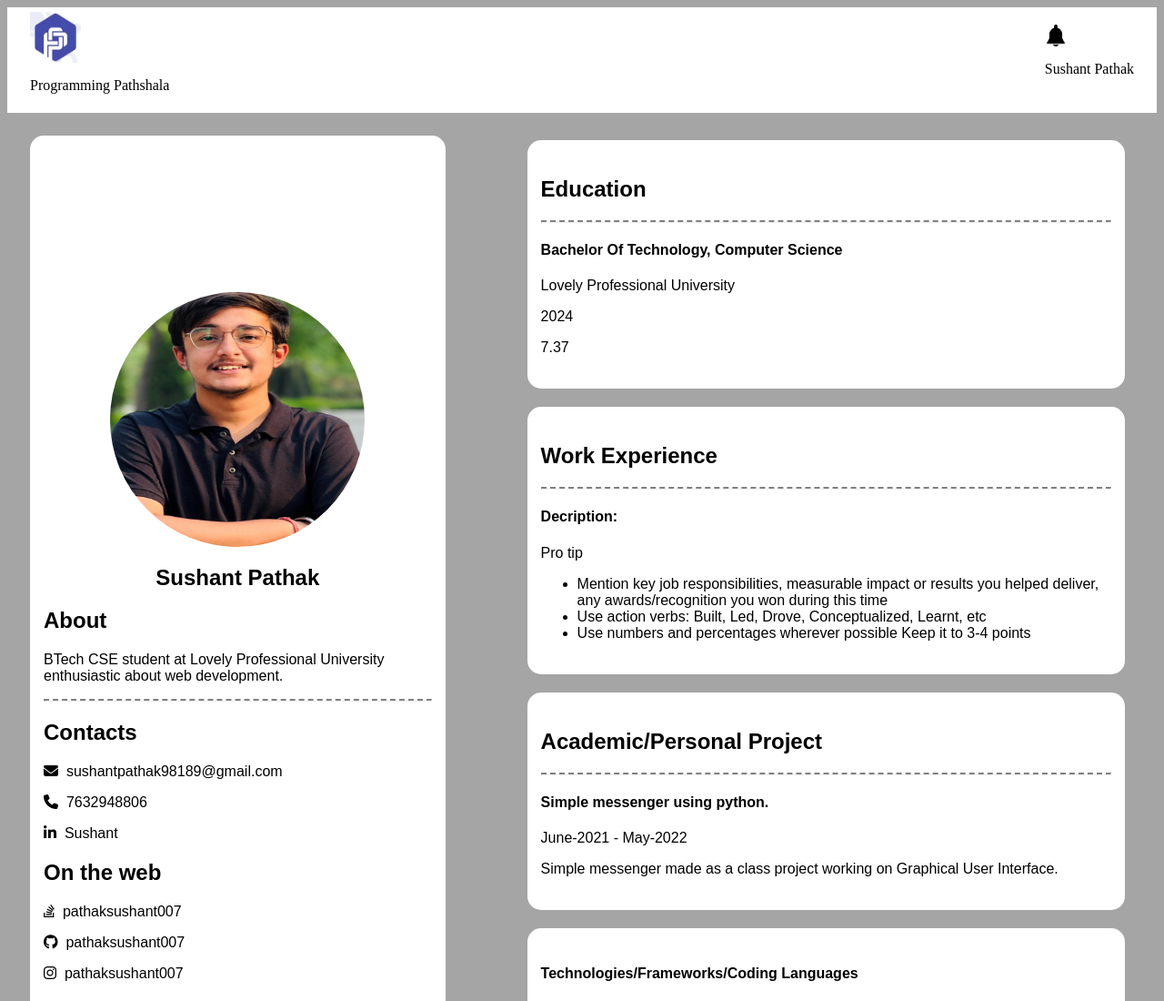
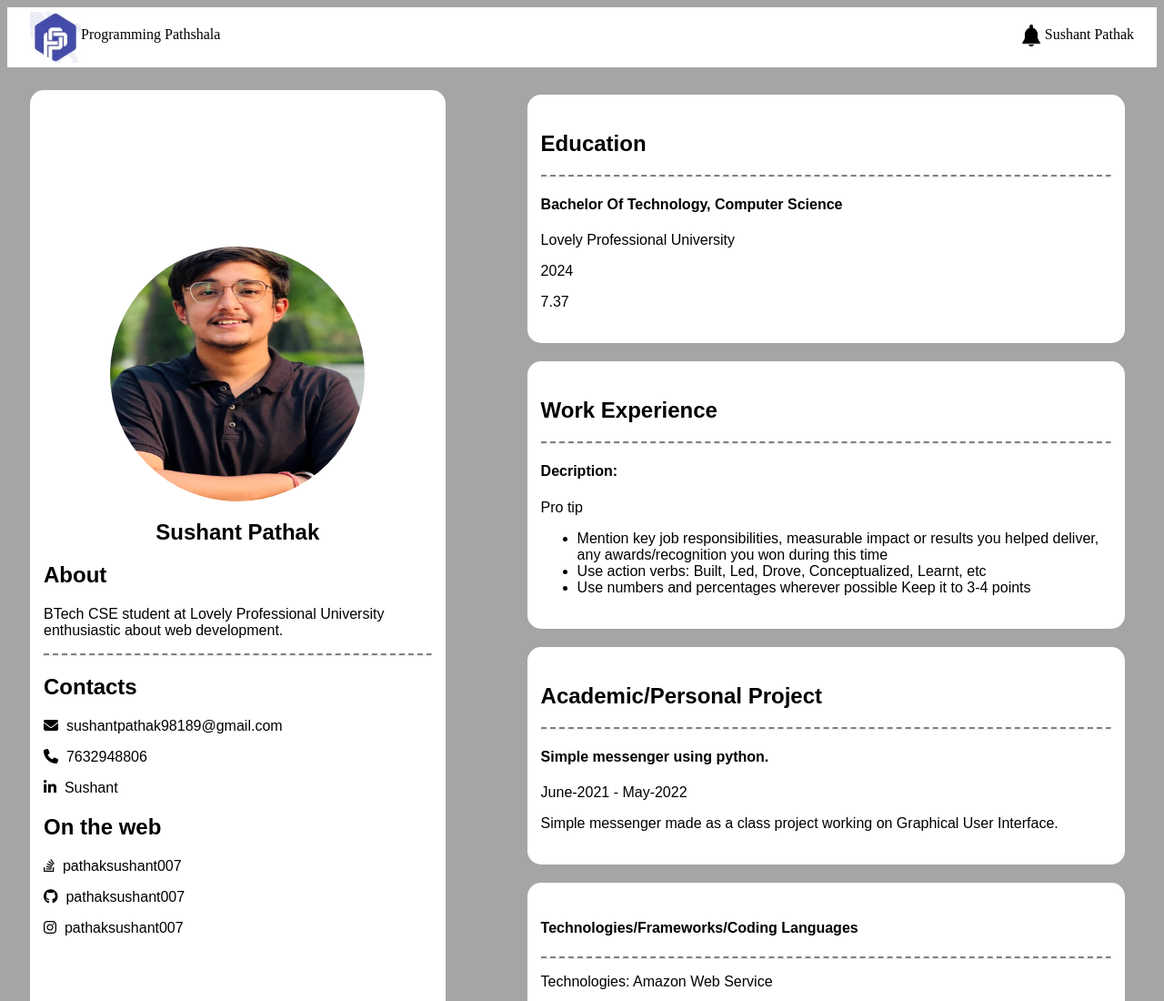
Before and after one commit to sushant006/sushant007.github.io, a plain HTML site: page index.html in a window 1280 px wide. Shown: the top 1100 px of the page at 91% size. Drawn offline with Linux system fonts and the light colour scheme.

Commit message:
yyyyyyyyy

```diff
--- a/page.css
+++ b/page.css
@@ -68,7 +68,12 @@ body{
     height: 35vh;
     width: 35vh;
 }
-
+#leftpartnav{
+    display:flex;
+}
+#rightpartnav{
+    display:flex;
+}
 #pplogo{
     height:7vh;
     width: auto;
```
